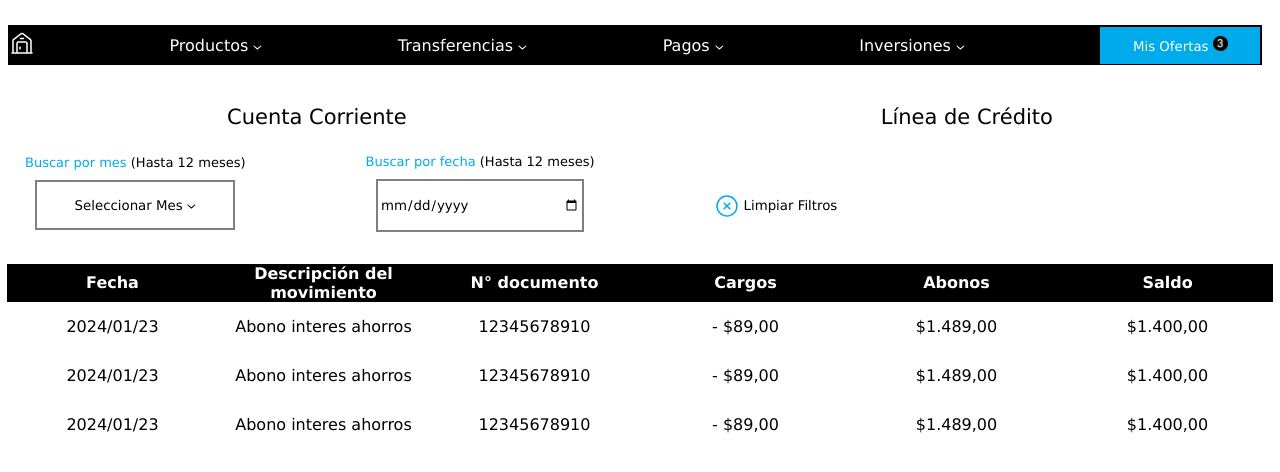
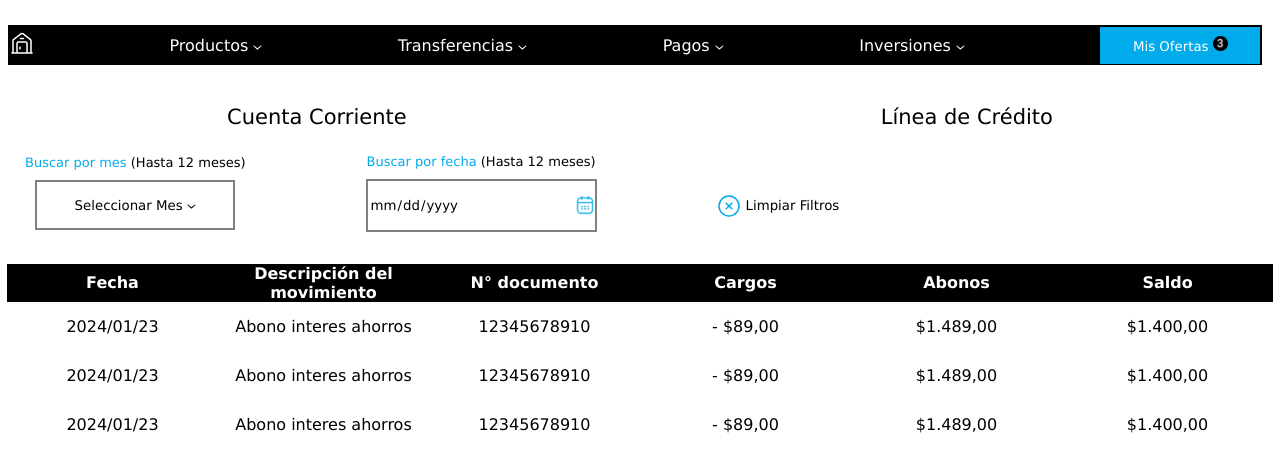
Before and after one commit to Sh4cK-18/app-bancaria, a plain HTML site: page movimientos/movimientos.html in a window 1280 px wide. Shown: the part 110-582 px from the top of the page. Drawn offline with nearby package versions, Linux system fonts and the light colour scheme.

Commit message:
live shar

```diff
--- a/movimientos/movimientos.css
+++ b/movimientos/movimientos.css
@@ -262,3 +262,15 @@ tbody td{
     padding: 15px;
     font-weight: 300px;
 }
+
+input[type="date"]::-webkit-calendar-picker-indicator {
+    display: none;
+}
+
+#date {
+    background-image: url(../assets/Icon_calendar.png);
+    background-size: 20px 20px;
+    background-position: right;
+    background-repeat: no-repeat;
+    padding-right: 25px;
+}
```
Also changed, not shown: assets/Icon_calendar.png (added).
